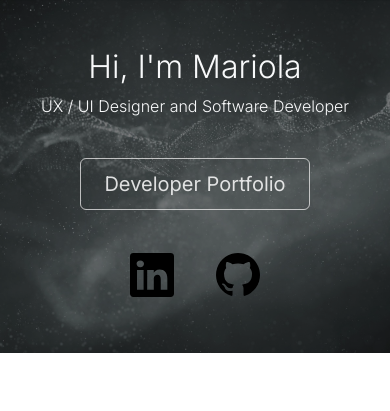
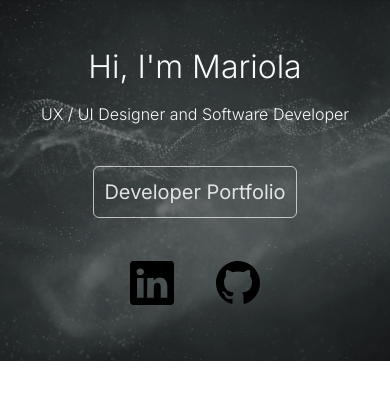
Before and after one commit to MariolaH/Design-Portfolio, a Next.js app: page / in a window 390 px wide. Shown: the top 411 px of the page. Built offline with nearby package versions, Linux system fonts and the light colour scheme.

Commit message:
Updates to buttons

```diff
--- a/src/app/caseStudyOne/page.tsx
+++ b/src/app/caseStudyOne/page.tsx
@@ -54,7 +54,8 @@ export default function caseStudyOne() {
           </div>
         </div> */}
       </section>
-      <h4 className="container text-center justify-content-center">Product Development Lifecycle Documentation Coming Soon... </h4>
+      <h4 className="container text-center justify-content-center">Product Development Lifecycle Documentation </h4>
+      <h4 className="container text-center justify-content-center">Coming Soon... </h4>
     </div>
   );
 }
--- a/src/app/caseStudyTwo/page.tsx
+++ b/src/app/caseStudyTwo/page.tsx
@@ -43,7 +43,8 @@ export default function caseStudyTwo() {
           </div>
         </div> */}
       </section>
-      <h4 className="container text-center justify-content-center">Product Development Lifecycle Documentation Coming Soon... </h4>
+      <h4 className="container text-center justify-content-center">Product Development Lifecycle Documentation </h4>
+      <h4 className="container text-center justify-content-center">Coming Soon... </h4>
     </div>
   );
 }
--- a/src/app/page.tsx
+++ b/src/app/page.tsx
@@ -10,7 +10,7 @@ export default function Home() {
     <div>
       <div>
         <header className="text-center text-light py-5 homepageHeader">
-          <h1 className="display-4">Hi, I&apos;m Mariola</h1>
+          <h1 className="display-4 pb-2">Hi, I&apos;m Mariola</h1>
           <p className="lead">UX / UI Designer and Software Developer</p>
           <div className="mt-4">
             {/* <Link href="/bio" className="btn btn-purple btn-equal mx-2">
@@ -48,7 +48,6 @@ export default function Home() {
       <section className="container text-center py-5">
         <h2 className="mb-4 section-heading p-4">UX / UI DESIGN</h2>
         <div className="row p-4 justify-content-center">
-
           <div className="col-md-4 mb-4 d-flex justify-content-center">
             <Link
               href="/caseStudyThree"
@@ -251,7 +250,10 @@ export default function Home() {
           <div className="col-6 col-sm-6 col-md-2 mb-4 skill-container">
             <div className="skill-icon p-4 d-block shadow text-decoration-none">
               <div className="mb-3">
-          <Icon src="/skills/VisualStudioCode.svg" alt="Visual Studio Code" />
+                <Icon
+                  src="/skills/VisualStudioCode.svg"
+                  alt="Visual Studio Code"
+                />
                 <div className="tooltip">Visual Studio Code</div>
               </div>
             </div>
--- a/src/app/styles/global.css
+++ b/src/app/styles/global.css
@@ -84,23 +84,24 @@ header p {
   }
 
   .btn-equal {
-    min-width: 160px; /* Adjust the minimum width for smaller screens */
-    min-height: 40px; /* Adjust the minimum height for smaller screens */
-    font-size: 0.9rem; /* Adjust the font size for smaller screens */
-    margin-bottom: 20px; /* Adjust margin for smaller screens */
+    min-width: 100px; /* Adjust the minimum width for smaller screens */
+    min-height: 30px; /* Adjust the minimum height for smaller screens */
+    font-size: 0.5rem; /* Adjust the font size for smaller screens */
+    margin-bottom: 10px; /* Adjust margin for smaller screens */
   }
 
   .btn-purple {
-    width: 40px; /* Adjust width for smaller screens */
-    height: 40px; /* Adjust height for smaller screens */
+    width: 30px; /* Adjust width for smaller screens */
+    height: 30px; /* Adjust height for smaller screens */
     padding: 3px; /* Adjust padding for smaller screens */
   }
 
   .icon-svg {
-    width: 24px; /* Adjust icon size for smaller screens */
-    height: 24px; /* Adjust icon size for smaller screens */
+    width: 16px; /* Adjust icon size for smaller screens */
+    height: 16px; /* Adjust icon size for smaller screens */
   }
 }
+
 
 /* Button Styles */
 .btn {
@@ -123,9 +124,9 @@ header p {
 }
 
 .btn-equal {
-  min-width: 230px; /* Set a minimum width */
+  min-width: 190px; /* Set a minimum width */
   min-height: 50px;
-  padding: 10px 20px; /* Ensure padding is consistent */
+  padding: 10px; /* Ensure padding is consistent */
 }
 
 .btn-purple {
```
Lines whose indentation alone changed are shown as unchanged.
